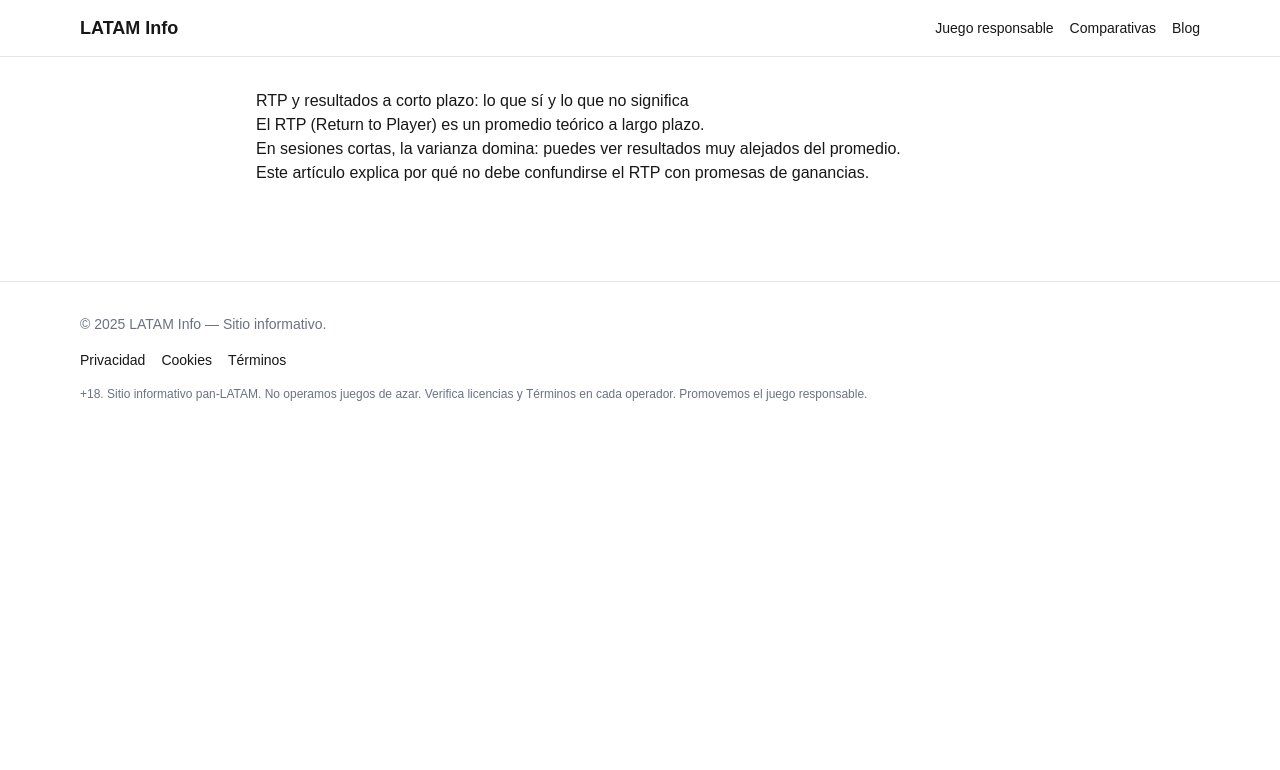
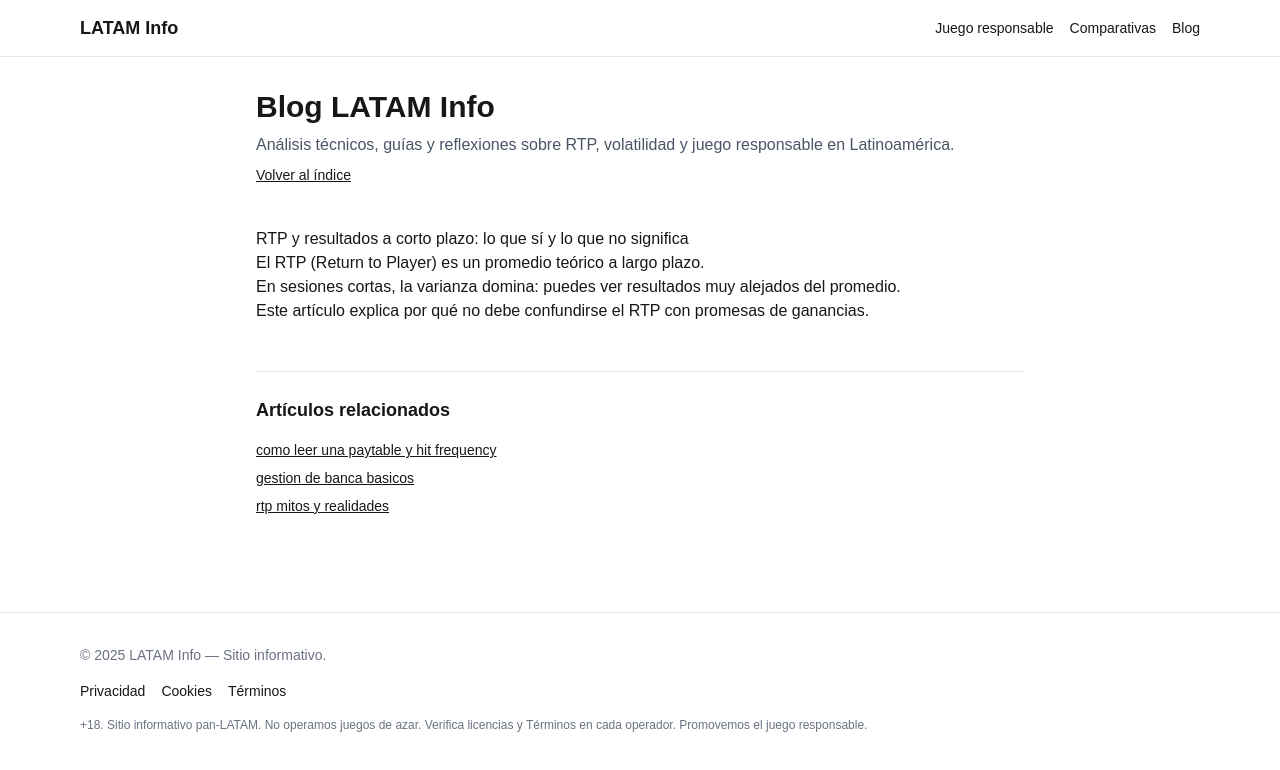
Before and after one commit to Edu2610/front_project_compa, a Next.js app: page /blog/rtp-y-corto-plazo in a window 1280 px wide. Shown: the top 770 px of the page. Built offline with nearby package versions, Linux system fonts and the light colour scheme.

Commit message:
fix(mdx): quitar 'use client' de mdx-components y recompilar; posts MDX funcionando- Related items configs

```diff
--- a/package.json
+++ b/package.json
@@ -9,7 +9,6 @@
     "lint": "eslint"
   },
   "dependencies": {
-    "@mdx-js/react": "^3.1.1",
     "@next/mdx": "^15.5.3",
     "next": "15.5.3",
     "react": "19.1.0",
@@ -17,6 +16,7 @@
   },
   "devDependencies": {
     "@eslint/eslintrc": "^3",
+    "@mdx-js/loader": "^3.1.1",
     "@tailwindcss/postcss": "^4",
     "eslint": "^9",
     "eslint-config-next": "15.5.3",
--- a/src/app/(marketing)/blog/[slug]/page.js
+++ b/src/app/(marketing)/blog/[slug]/page.js
@@ -1,27 +1,26 @@
 import fs from "node:fs";
 import path from "node:path";
+import RelatedPosts from "@/components/RelatedPosts";
 
 export async function generateStaticParams() {
-  // Genera rutas estáticas a partir de los archivos MDX en /content/blog
   const blogDir = path.join(process.cwd(), "src", "content", "blog");
-  const files = fs.readdirSync(blogDir).filter(f => f.endsWith(".mdx"));
-  return files.map(filename => ({ slug: filename.replace(/\.mdx$/, "") }));
+  const files = fs.readdirSync(blogDir).filter((f) => f.endsWith(".mdx"));
+  return files.map((f) => ({ slug: f.replace(/\.mdx$/, "") }));
 }
 
 export async function generateMetadata({ params }) {
-  const title = `${params.slug.replace(/-/g, " ")} | Blog LATAM Info`;
-  return { title };
+  const { slug } = await params;            // <-- importante
+  return { title: `${slug.replace(/-/g, " ")} | Blog LATAM Info` };
 }
 
 export default async function BlogPostPage({ params }) {
-  const { slug } = params;
-
-  // Importa el MDX del slug (solo válido para archivos existentes por generateStaticParams)
+  const { slug } = await params;            // <-- importante
   const Post = (await import(`@/content/blog/${slug}.mdx`)).default;
 
   return (
-    <main className="prose dark:prose-invert max-w-3xl mx-auto">
+    <div>
       <Post />
-    </main>
+      <RelatedPosts currentSlug={slug} />
+    </div>
   );
 }
--- /dev/null
+++ b/src/app/(marketing)/blog/layout.js
@@ -0,0 +1,18 @@
+import Link from "next/link";
+
+export default function BlogLayout({ children }) {
+  return (
+    <div className="max-w-3xl mx-auto">
+      <header className="mb-10">
+        <h1 className="text-3xl font-bold">Blog LATAM Info</h1>
+        <p className="text-gray-600 dark:text-gray-300 mt-2">
+          Análisis técnicos, guías y reflexiones sobre RTP, volatilidad y juego responsable en Latinoamérica.
+        </p>
+        <Link href="/blog" className="underline text-sm mt-2 inline-block">
+          Volver al índice
+        </Link>
+      </header>
+      <article className="prose dark:prose-invert">{children}</article>
+    </div>
+  );
+}
--- /dev/null
+++ b/src/components/RelatedPosts.jsx
@@ -0,0 +1,32 @@
+import Link from "next/link";
+import fs from "node:fs";
+import path from "node:path";
+
+export default function RelatedPosts({ currentSlug }) {
+  const blogDir = path.join(process.cwd(), "src", "content", "blog");
+  const files = fs.readdirSync(blogDir).filter((f) => f.endsWith(".mdx"));
+
+  // filtra el actual y toma los 3 primeros como "relacionados"
+  const related = files
+    .filter((f) => f.replace(/\.mdx$/, "") !== currentSlug)
+    .slice(0, 3)
+    .map((filename) => ({
+      slug: filename.replace(/\.mdx$/, ""),
+      title: filename.replace(/\.mdx$/, "").replace(/-/g, " "),
+    }));
+
+  return (
+    <aside className="mt-12 border-t border-gray-200 dark:border-white/10 pt-6">
+      <h2 className="text-lg font-semibold mb-4">Artículos relacionados</h2>
+      <ul className="space-y-2 text-sm">
+        {related.map((p) => (
+          <li key={p.slug}>
+            <Link href={`/blog/${p.slug}`} className="underline">
+              {p.title}
+            </Link>
+          </li>
+        ))}
+      </ul>
+    </aside>
+  );
+}
--- /dev/null
+++ b/src/mdx-components.jsx
@@ -0,0 +1,6 @@
+// NO pongas "use client" aquí
+
+export function useMDXComponents(components) {
+  // si quieres mapear/override tags MDX, hazlo aquí. Por ahora lo dejamos tal cual.
+  return components;
+}
```
Also changed, not shown: next.config.mjs (line endings or trailing spaces), 1 other file (tests, documents, lock files or other folders).
